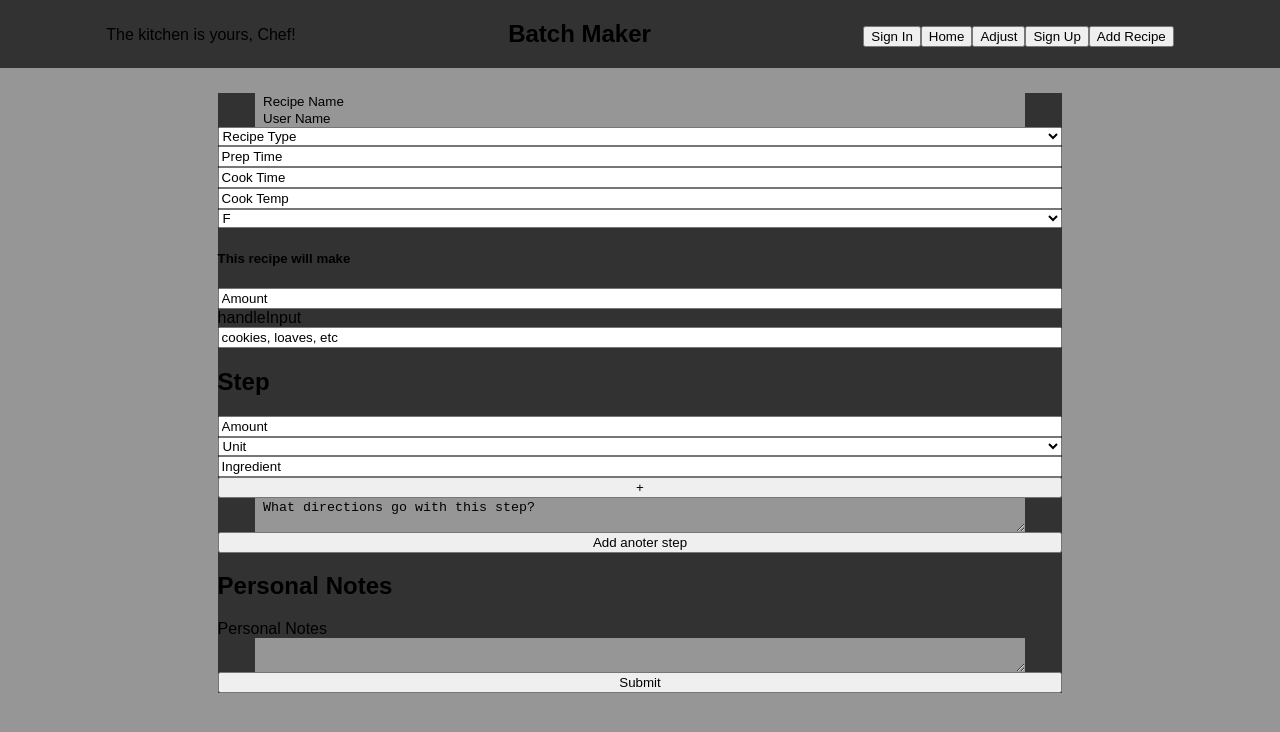
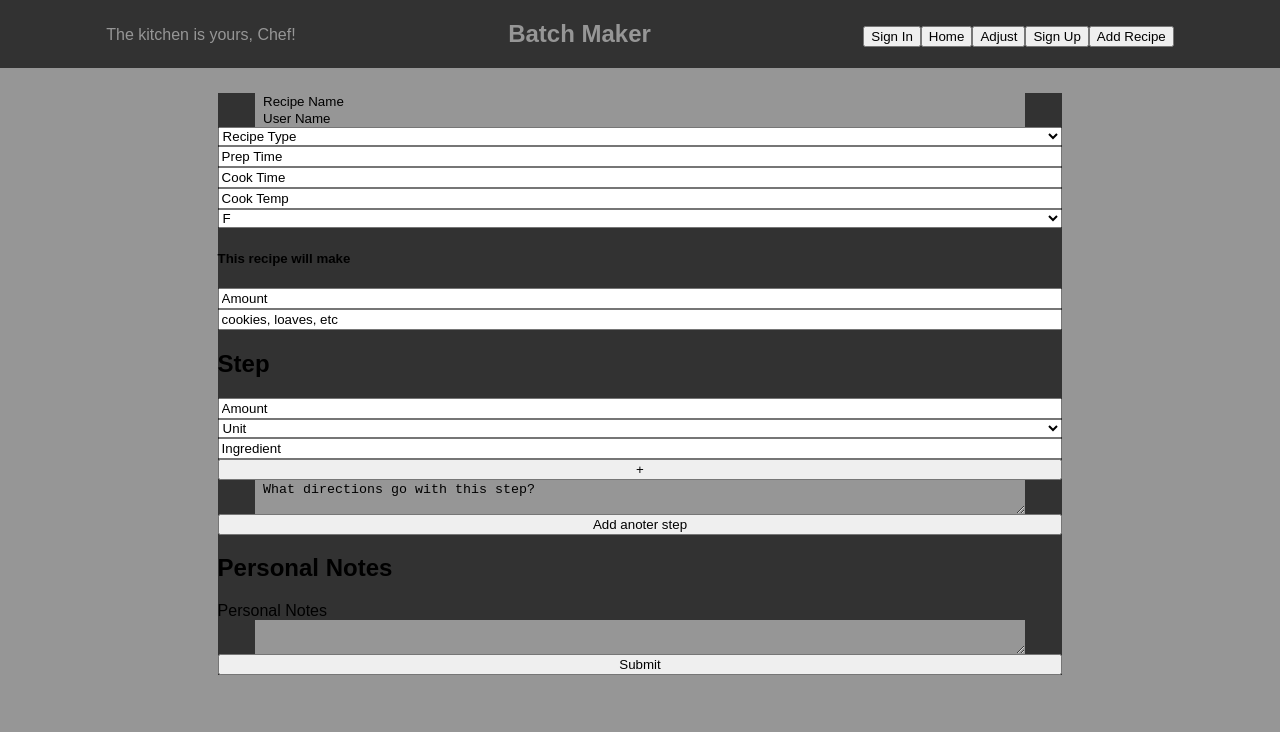
Before and after one commit to DoyleJM80/Batch-Maker---week-12-project, a React (Create React App) app: page /add-recipe in a window 1280 px wide. Shown: the top 732 px of the page. Built offline with nearby package versions, Linux system fonts and the light colour scheme.

Commit message:
added styling

```diff
--- a/src/components/Header.js
+++ b/src/components/Header.js
@@ -8,8 +8,8 @@ export default class Header extends Component {
   render() {
     return(
       <nav className="flex space-around dark-grey">
-        <p className="header-p">The kitchen is yours, Chef!</p>
-        <h2>Batch Maker</h2>
+        <p className="header-p light-grey-text">The kitchen is yours, Chef!</p>
+        <h2 className="light-grey-text">Batch Maker</h2>
         <div className="header-buttons">
           <NavLink exact to="/sign-in"><button>Sign In</button></NavLink>
           <NavLink exact to="/Home"><button>Home</button></NavLink>
--- a/src/components/RecipeForm.js
+++ b/src/components/RecipeForm.js
@@ -44,7 +44,12 @@ export default class RecipeForm extends Component {
     event.preventDefault();
     let object = {
       name: event.target.name.value,
-      by: event.target.by.value
+      by: event.target.by.value,
+      prep_time: event.target.prepTime.value,
+      cook_time: event.target.cookTime.value,
+      cook_temp: event.target.cookTemp.value,
+      amount: Number(event.target.amount.value),
+      amount_type: event.target.amountType.value
     }
     console.log(object.name);
     fetch(`${PARSE_API_URL}/classes/Recipe`, {
@@ -76,11 +81,11 @@ export default class RecipeForm extends Component {
               <option value="dessert">Dessert</option>
             </select>
 
-            <input type="text" name="prep-time" placeholder="Prep Time" onChange={this.handleInput}/>
+            <input type="text" name="prepTime" placeholder="Prep Time" onChange={this.handleInput}/>
 
-            <input type="text" name="cook-time" placeholder="Cook Time" onChange={this.handleInput}/>
+            <input type="text" name="cookTime" placeholder="Cook Time" onChange={this.handleInput}/>
 
-            <input type="text" name="cook-temp" placeholder="Cook Temp" onChange={this.handleInput}/>
+            <input type="text" name="cookTemp" placeholder="Cook Temp" onChange={this.handleInput}/>
 
             <select onChange={this.handleInput}>
               <option value="F">F</option>
@@ -90,8 +95,8 @@ export default class RecipeForm extends Component {
             <h5>This recipe will make</h5>
 
             <input type="text" name="amount" placeholder="Amount" onChange={this.handleInput}/>
-handleInput
-            <input type="text" name="amount-type" placeholder="cookies, loaves, etc" onChange={this.handleInput}/>
+
+            <input type="text" name="amountType" placeholder="cookies, loaves, etc" onChange={this.handleInput}/>
 
 
             <h2>Step </h2>
```
